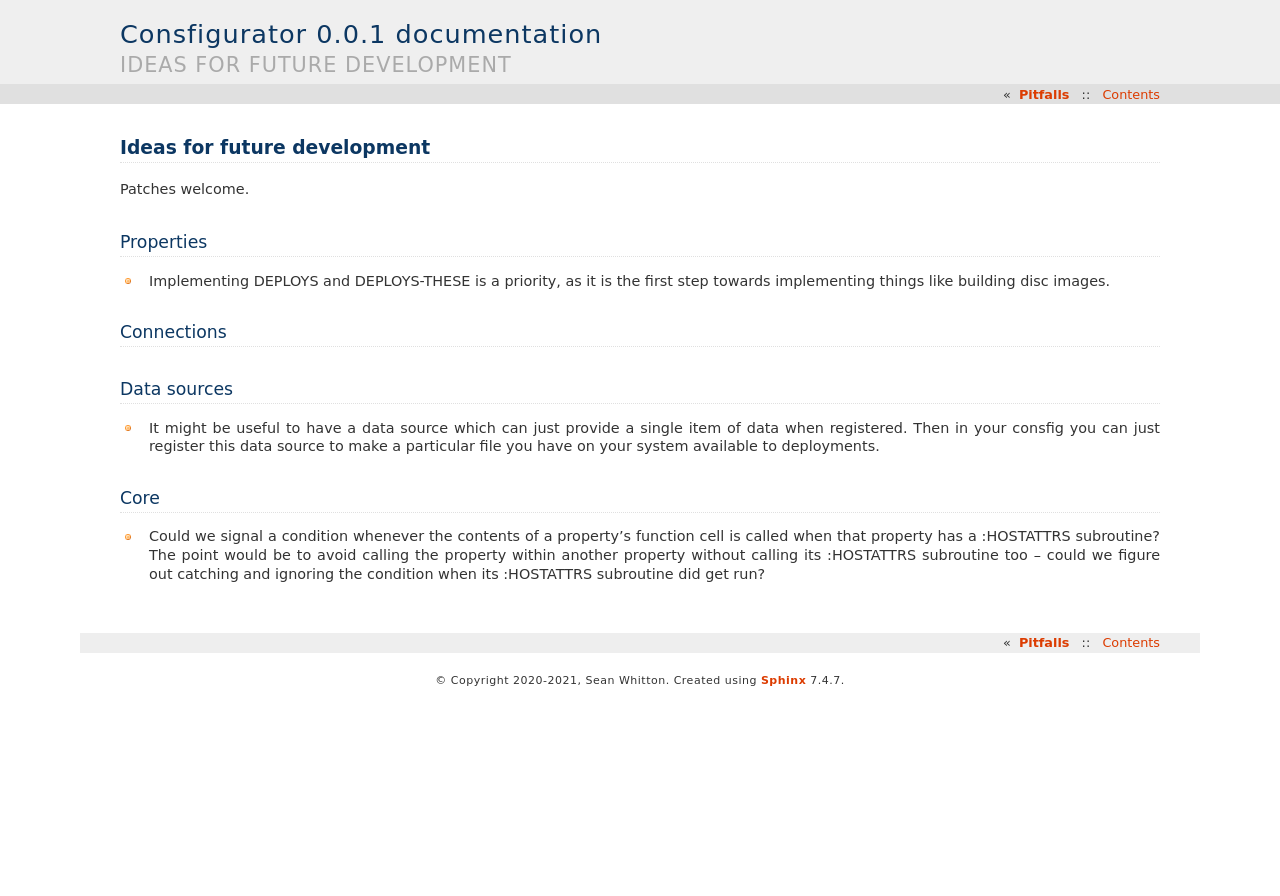
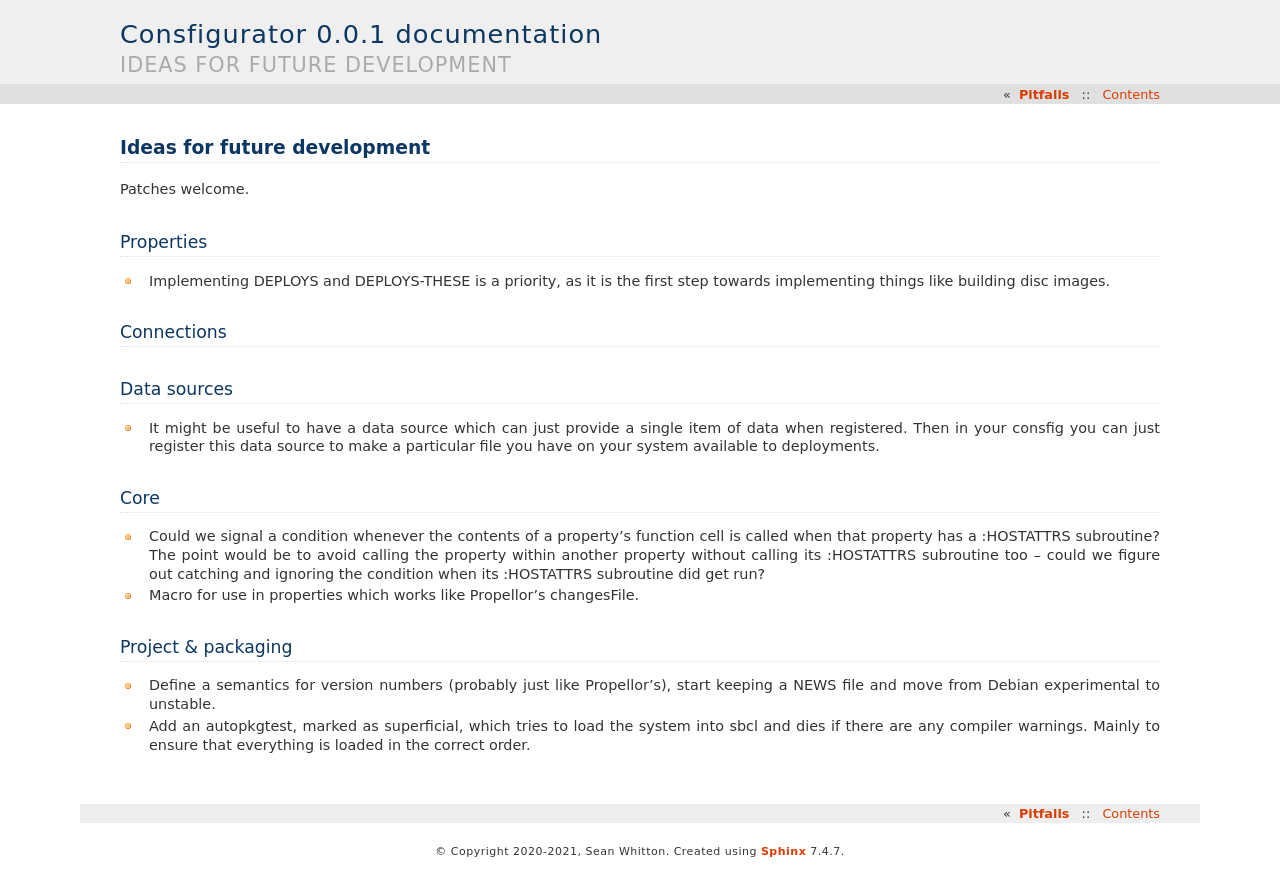
Before and after one commit to spwhitton/consfigurator, a Sphinx documentation site: the page built from doc/ideas.rst, in a window 1280 px wide. Shown: the top 896 px of the page. Built offline with Sphinx 7.4.7, drawn with Linux system fonts in a browser that asks for light colours.

Commit message:
additions to ideas.rst
Signed-off-by: Sean Whitton <spwhitton@spwhitton.name>

```diff
--- a/doc/ideas.rst
+++ b/doc/ideas.rst
@@ -28,3 +28,15 @@ Core
   would be to avoid calling the property within another property without
   calling its :HOSTATTRS subroutine too -- could we figure out catching and
   ignoring the condition when its :HOSTATTRS subroutine did get run?
+
+- Macro for use in properties which works like Propellor's changesFile.
+
+Project & packaging
+-------------------
+
+- Define a semantics for version numbers (probably just like Propellor's),
+  start keeping a NEWS file and move from Debian experimental to unstable.
+
+- Add an autopkgtest, marked as superficial, which tries to load the system
+  into sbcl and dies if there are any compiler warnings.  Mainly to ensure
+  that everything is loaded in the correct order.
```
